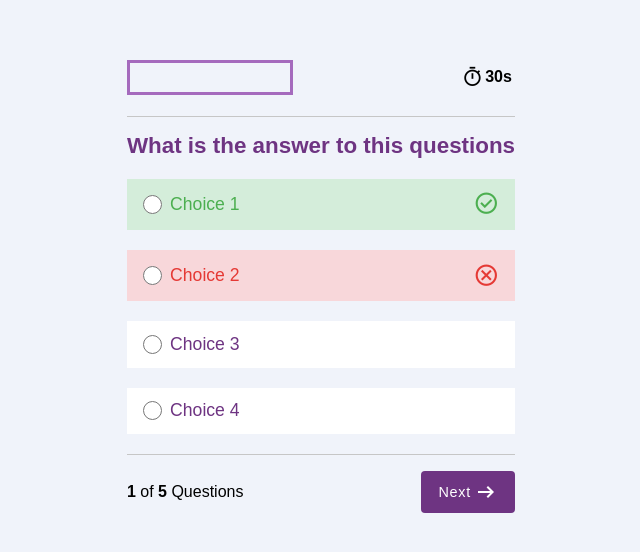
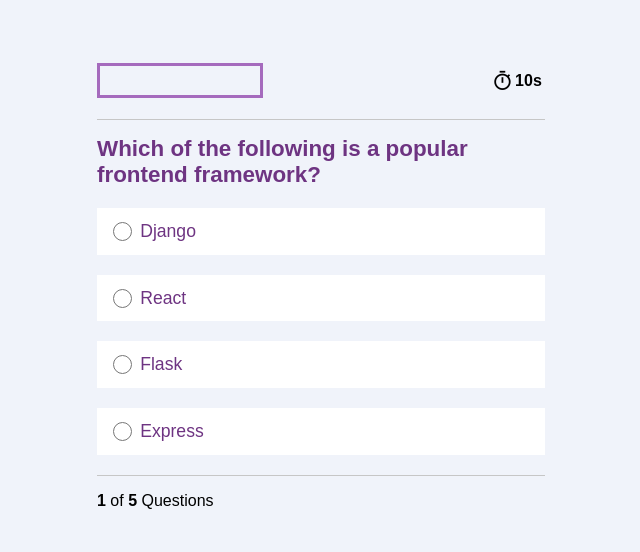
Before and after one commit to michael-chemaka/practice-quiz-js, a plain HTML site: page questions.html in a window 1280 px wide. Shown: the part 116-668 px from the top of the page, without its empty margins (319-959 px from the left). Drawn offline with nearby package versions, Linux system fonts and the light colour scheme.

Commit message:
functionality added

```diff
--- a/questions.css
+++ b/questions.css
@@ -6,6 +6,10 @@
 
 .quiz-container{
     padding: 0 1rem;
+    max-width: 480px;
+    min-width: 320px;
+    width: 100%;      /* allows shrinking for smaller screens */
+    box-sizing: border-box;
 }
 .utility-header {
     display: flex;
@@ -38,6 +42,9 @@
     font-size: 1.4rem;
 }
 #question-title{
+    width: 100%; /* fill container width */
+    word-wrap: break-word; /* breaks long words or links */
+    white-space: normal; /* allow normal line breaks */
     padding-top: 1rem;
     font-weight: 600;
     font-size: 1.4rem;
@@ -46,8 +53,10 @@
 /* Reset default ul styles */
 .quiz-choices {
     list-style: none;
+    width: 100%;   /* full width of container */
     padding: 0;
-    margin: 0;
+    margin: 1rem 0;
+    box-sizing: border-box;
 
 }
 
--- a/questions.html
+++ b/questions.html
@@ -19,43 +19,13 @@
                     <div class="progressbar-full"></div>
                 </div>
                 <div class="countdown-timer">
-                    <span class="material-symbols-outlined">timer</span>
+                    <span class="material-symbols-outlined" aria-hidden="true">timer</span>
                     <p class="time-duration">30s</p>
                 </div>
             </div>
 
-            <h2 id="question-title" >What is the answer to this questions</h2>
-            <ul class="quiz-choices" role="radiogroup" aria-labelledby="question-title">
-                <li class="choice-option correct">
-                    <label>
-                      <input type="radio" name="choices" id="choices1" />
-                      Choice 1
-                      <span class="material-symbols-outlined correct-icon" aria-hidden="true">check_circle</span>
-                    </label>
-                  </li>
-
-                  <li class="choice-option incorrect">
-                    <label>
-                      <input type="radio" name="choices" id="choices2" />
-                      Choice 2
-                      <span class="material-symbols-outlined incorrect-icon" aria-hidden="true">cancel</span>
-                    </label>
-                  </li>
-
-                  <li class="choice-option">
-                    <label>
-                      <input type="radio" name="choices" id="choices3" />
-                      Choice 3
-                    </label>
-                  </li>
-
-                  <li class="choice-option">
-                    <label>
-                      <input type="radio" name="choices" id="choices4" />
-                      Choice 4
-                    </label>
-                  </li>
-            </ul>
+            <h2 id="question-title" ></h2>
+            <ul class="quiz-choices" role="radiogroup" aria-labelledby="question-title"></ul>
 
             <div class="quiz-footer">
                 <p class="question-counter"><b>1</b> of <b>5</b> Questions</p>
@@ -69,5 +39,7 @@
 
 
     </div>
+
+    <script src="questions.js"></script>
 </body>
 </html>
--- a/questions.js
+++ b/questions.js
@@ -0,0 +1,258 @@
+let questions =
+        {
+            "frontend": [
+                {
+                    "question": "Which of the following is a popular frontend framework?",
+                    "choices" : ["Django", "React", "Flask", "Express"],
+                    "answer": "React"
+                },
+                {
+                    "question": "CSS is used for?",
+                    "choices": ["Structuring the webpage", "Styling the webpage", "Running scripts", "Database management"],
+                    "answer": "Styling the webpage"
+                },
+                {
+                    "question": "Which HTML element is used for the largest heading?",
+                    "choices": ["<h6>", "<heading>", "<h1>", "<head>"],
+                    "answer": "<h1>"
+                },
+                {
+                    "question": "Flexbox is primarily used for?",
+                    "choices": ["Styling tables", "Positioning elements", "Connecting databases", "Handling HTTP requests"],
+                    "answer": "Positioning elements"
+                },
+                {
+                    "question": "Which attribute is used to make an input field mandatory in HTML?",
+                    "choices": ["required", "mandatory", "needed", "must"],
+                    "answer": "required"
+                }
+            ]
+
+        }
+
+
+const questionTitle = document.getElementById('question-title');
+const choicesUL = document.querySelector('.quiz-choices');
+const nextBtn = document.querySelector('.next-btn');
+const qCounter = document.querySelector('.question-counter');
+
+const progressBarFull = document.querySelector('.progressbar-full');
+const timeDuration = document.querySelector('.time-duration');
+
+const totalQuestions = questions.frontend.length;
+let currentIndex = 0;
+let score = 0;
+
+const timePerQuestion = 15; // seconds per question
+let timeLeft = timePerQuestion;
+let timerInterval = null;
+
+/**
+ * Render a question and its choices.
+ * @param {number} idx Index of question to render.
+ */
+function renderQuestion(idx) {
+    const q = questions.frontend[idx];
+    questionTitle.textContent = q.question;
+
+    // Clear old choices
+    choicesUL.innerHTML = '';
+    choicesUL.usedForScoring = false; // Reset scoring flag for this question
+
+    // Reset usedForScoring flag for this question render cycle
+    choicesUL.usedForScoring = false;
+
+    q.choices.forEach((choice, i) => {
+        const li = document.createElement("li");
+        li.className = "choice-option";
+
+        const label = document.createElement("label");
+        label.setAttribute("for", "choice" + i );
+
+        const input = document.createElement("input");
+        input.type = "radio";
+        input.name = "choices";
+        input.value = choice;
+        input.id = 'choice' + i;
+
+        // Feedback icon span inside label (initially empty)
+        const iconSpan = document.createElement("span");
+        iconSpan.className = "material-symbols-outlined feedback-icon";
+        iconSpan.setAttribute("aria-hidden", "true");
+        iconSpan.textContent = ""; // no icon initially
+
+        // Append input, text, icon to label
+        label.appendChild(input);
+        label.appendChild(document.createTextNode(" " + choice));
+        label.appendChild(iconSpan);
+
+        li.appendChild(label);
+        choicesUL.appendChild(li);
+
+        //  Add event listener to each input to handle selection
+        input.addEventListener("change", () => {
+            nextBtn.style.display = "inline-flex"; // show next button
+            showFeedback(input.value, q.answer);
+            disableInputs(); //  prevent changing after answer selected
+            stopTimer(); // Stop timer once user has answered
+    });
+});
+        // Update counter and progress bar
+        qCounter.innerHTML = `<b>${idx+1}</b> of <b>${totalQuestions}</b> Questions`;
+        updateProgressBar();
+
+        // Hide Next button until an answer is selected
+        nextBtn.style.display = "none";
+
+        // Enable inputs for new question
+        enableInputs();
+
+        // Reset and start timer for new question
+        startTimer();
+}
+
+/**
+ * Show feedback icons and highlight correct/incorrect choices.
+ * @param {string} selectedValue - User selected choice.
+ * @param {string} correctAnswer - The correct answer string.
+ */
+
+function showFeedback(selectedValue, correctAnswer) {
+    const allOptions = choicesUL.querySelectorAll("li.choice-option");
+
+    // Clear previous highlights and icons
+    allOptions.forEach((li) => {
+      const icon = li.querySelector(".feedback-icon");
+      // Clear all icons and classes initially
+      icon.textContent = "";
+      li.classList.remove("correct", "incorrect");
+    });
+
+     // Mark correct answer only once
+    allOptions.forEach((li) => {
+    const input = li.querySelector("input");
+    const icon = li.querySelector(".feedback-icon");
+      if (input.value === correctAnswer) {
+        // Mark correct choice
+        li.classList.add("correct");
+        icon.textContent = "check_circle";
+      }
+    });
+
+    // Mark selected incorrect answer (if incorrect)
+    if (selectedValue !== correctAnswer) {
+        allOptions.forEach((li) => {
+          const input = li.querySelector("input");
+          const icon = li.querySelector(".feedback-icon");
+          if (input.value === selectedValue) {
+            li.classList.add("incorrect");
+            icon.textContent = "cancel";
+          }
+        });
+      }
+
+     // Increment score once, only if correct answer selected this question
+    if (selectedValue === correctAnswer && !choicesUL.usedForScoring) {
+        score++;
+         // Mark this render cycle as scored to prevent double increments on re-selects (see next note)
+         choicesUL.usedForScoring = true;
+    }
+  }
+
+  // Disable all inputs after selection to prevent changing answer
+function disableInputs() {
+    const inputs = choicesUL.querySelectorAll("input[type='radio']");
+    inputs.forEach((input) => {
+      input.disabled = true;
+    });
+}
+
+/**
+ * Enable all radio inputs (for new question).
+ */
+function enableInputs() {
+    const inputs = choicesUL.querySelectorAll('input[type="radio"]');
+    inputs.forEach(input => input.disabled = false);
+  }
+
+  /**
+ * Update the progress bar according to current question index
+ */
+function updateProgressBar() {
+    const progressPercent = (currentIndex / totalQuestions) * 100;
+    progressBarFull.style.width = progressPercent + '%';
+  }
+
+  /**
+   * Start or restart the countdown timer for the current question
+   */
+  function startTimer() {
+    timeLeft = timePerQuestion;
+    timeDuration.textContent = `${timeLeft}s`;
+
+    if (timerInterval !== null) {
+      clearInterval(timerInterval);
+    }
+
+    timerInterval = setInterval(() => {
+      timeLeft--;
+      timeDuration.textContent = `${timeLeft}s`;
+
+      if (timeLeft <= 0) {
+        clearInterval(timerInterval);
+        timeDuration.textContent = '0s';
+        // Auto move to next question on timeout
+        autoAdvanceAfterTimeout();
+      }
+    }, 1000);
+  }
+
+  /**
+   * Stop the countdown timer (called after user answers)
+   */
+  function stopTimer() {
+    if (timerInterval !== null) {
+      clearInterval(timerInterval);
+    }
+  }
+
+/**
+ * Automatically advance quiz when timer reaches 0
+ * If no answer was selected, treat as skipped/no score increment
+ * Shows feedback for correct answer
+ */
+function autoAdvanceAfterTimeout() {
+    // Disable inputs to prevent late selection
+    disableInputs();
+
+    // Show correct answer feedback anyway
+    showFeedback('', questions.frontend[currentIndex].answer);
+    nextBtn.style.display = 'inline-flex'; // show Next button so user can proceed
+
+    // Optional: you can auto-advance after delay here if desired,
+    // or leave to user to click Next.
+  }
+
+
+    /**
+    * Handle clicking the Next button:
+    * - Move to the next question if any,
+    * - Otherwise redirect to score.html with score saved.
+    */
+    nextBtn.addEventListener('click', () => {
+        currentIndex++;
+        if (currentIndex < totalQuestions) {
+            enableInputs();      // <<< Important fix to enable radios for new question
+            renderQuestion(currentIndex);
+        } else {
+        // Save the results in localStorage
+        localStorage.setItem("quizScore", score);
+        localStorage.setItem("totalQuestions", totalQuestions);
+
+        // Redirect to score.html
+        window.location.href = "score.html";
+    }
+});
+
+// Initial render
+renderQuestion(currentIndex);
--- a/score.css
+++ b/score.css
@@ -1,4 +1,3 @@
-
 
 
 .completion-img {
```
Also changed, not shown: highscore.js (added, +11 -0 lines), index.html (+1 -1 lines), score.html (+7 -3 lines), score.js (added, +24 -0 lines).
